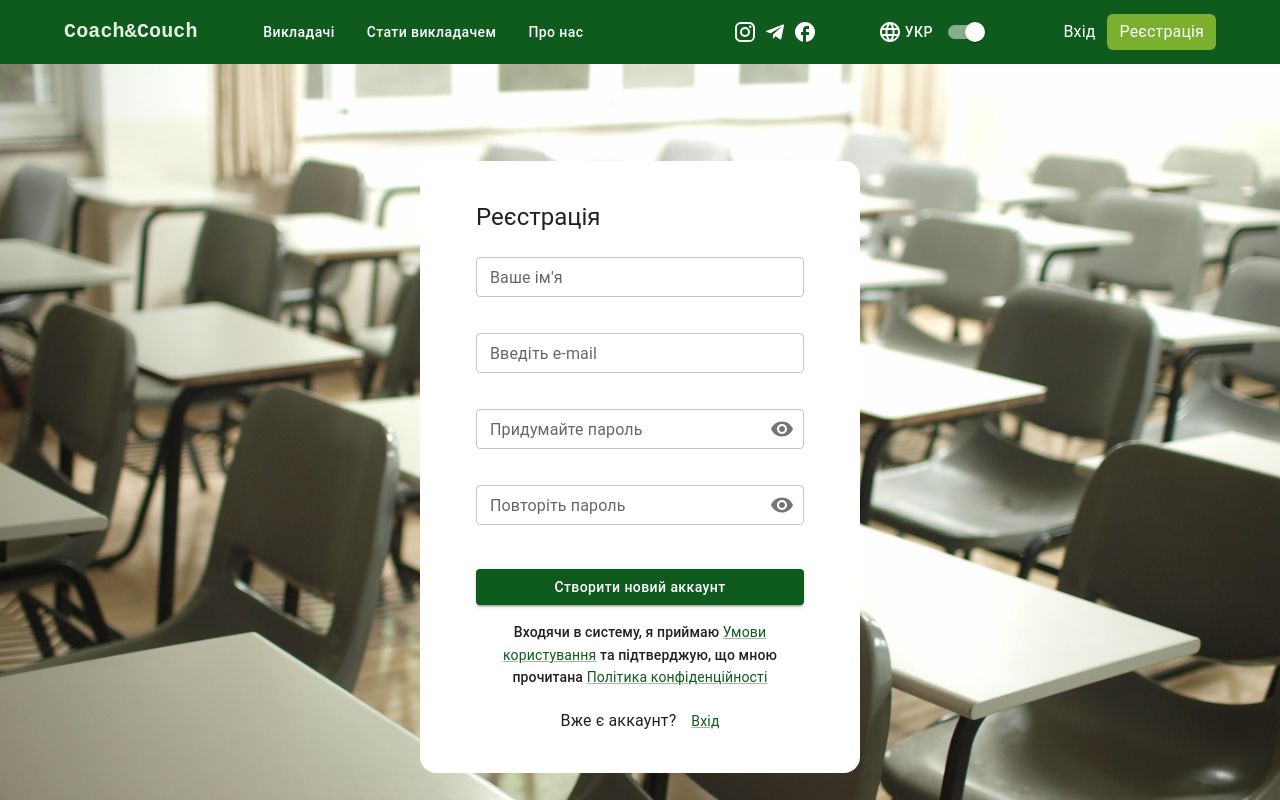
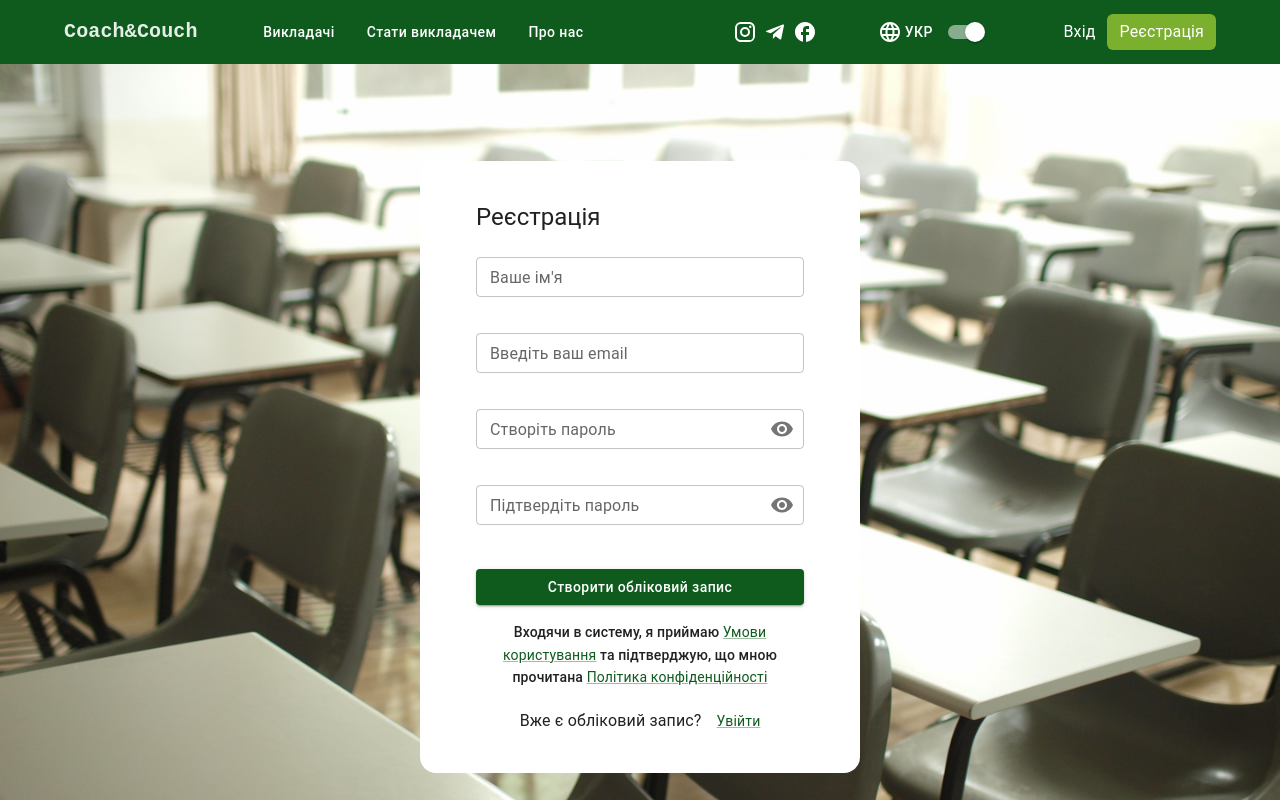
Before and after one commit to ViktoriiaPavliukh/CoachAndCouch, a React (Vite) app: page /registration in a window 1280 px wide. Shown: the top 800 px of the page. Built offline with nearby package versions, Linux system fonts and the light colour scheme.

Commit message:
translate SignUp Form

```diff
--- a/src/defaults/translations/messages.js
+++ b/src/defaults/translations/messages.js
@@ -15,6 +15,20 @@ const messages = {
     signInButton: "Sign In",
     newUser: "New user?",
     createAccount: "Create an account",
+    "signup.registration": "Registration",
+    "signup.firstName": "Your name",
+    "signup.email": "Enter your email",
+    "signup.password": "Create a password",
+    "signup.confirmPassword": "Confirm your password",
+    "signup.showPassword": "Show password",
+    "signup.createAccount": "Create an account",
+    "signup.checking": "Checking...",
+    "signup.termsAndConditions1": "By logging in, I accept ",
+    "signup.termsLink": "Terms of Service",
+    "signup.termsAndConditions2": "and confirm that I have read ",
+    "signup.privacyLink": "Privacy Policy",
+    "signup.alreadyHaveAccount": "Already have an account?",
+    "signup.signIn": "Sign In",
     "footer.text":
       "Learn your favorite language through individual lessons at any convenient place and time.",
     "footer.social": "Coach&Couch in social media:",
@@ -31,6 +45,20 @@ const messages = {
     "header.login": "Вхід",
     "header.logout": "Вихід",
     "header.registration": "Реєстрація",
+    "signup.registration": "Реєстрація",
+    "signup.firstName": "Ваше ім'я",
+    "signup.email": "Введіть ваш email",
+    "signup.password": "Створіть пароль",
+    "signup.confirmPassword": "Підтвердіть пароль",
+    "signup.showPassword": "Показати пароль",
+    "signup.createAccount": "Створити обліковий запис",
+    "signup.checking": "Перевіряємо...",
+    "signup.termsAndConditions1": "Входячи в систему, я приймаю ",
+    "signup.termsLink": "Умови користування",
+    "signup.termsAndConditions2": "та підтверджую, що мною прочитана ",
+    "signup.privacyLink": "Політика конфіденційності",
+    "signup.alreadyHaveAccount": "Вже є обліковий запис?",
+    "signup.signIn": "Увійти",
     signIn: "Вхід",
     enterEmail: "Введіть e-mail",
     enterPassword: "Введіть пароль",
--- a/src/views/auth/SignUp.jsx
+++ b/src/views/auth/SignUp.jsx
@@ -1,4 +1,14 @@
-import { Button, TextField, Link, Grid, Box, Typography, IconButton, InputAdornment } from "@mui/material";
+import { FormattedMessage, useIntl } from "react-intl";
+import {
+  Button,
+  TextField,
+  Link,
+  Grid,
+  Box,
+  Typography,
+  IconButton,
+  InputAdornment,
+} from "@mui/material";
 import { Visibility, VisibilityOff } from "@mui/icons-material";
 import { Link as ReactLink } from "react-router-dom";
 import { useFormik } from "formik";
@@ -9,6 +19,7 @@ import { registerUser } from "@/redux/auth/operations";
 import { selectIsLoggedIn } from "@/redux/auth/selectors";
 
 export function SignUp() {
+  const intl = useIntl();
   const isLoggedIn = useSelector(selectIsLoggedIn);
   const dispatch = useDispatch();
   const formik = useFormik({
@@ -33,7 +44,6 @@ export function SignUp() {
         backgroundRepeat: "no-repeat",
         width: "100%",
         height: "100vh",
-        // height: "calc(100vh - 70px)",
         display: "flex",
         flexDirection: "column",
         alignItems: "center",
@@ -56,9 +66,17 @@ export function SignUp() {
         }}
       >
         <Typography component="h1" variant="h5">
-          Реєстрація
+          <FormattedMessage
+            id="signup.registration"
+            defaultMessage="Registration"
+          />
         </Typography>
-        <Box component="form" noValidate onSubmit={formik.handleSubmit} sx={{ mt: 3 }}>
+        <Box
+          component="form"
+          noValidate
+          onSubmit={formik.handleSubmit}
+          sx={{ mt: 3 }}
+        >
           <Grid container spacing={2}>
             <Grid item xs={12}>
               <TextField
@@ -68,11 +86,13 @@ export function SignUp() {
                 sx={{ mb: 2.5 }}
                 value={formik.values.firstName}
                 onChange={formik.handleChange}
-                error={formik.touched.firstName && Boolean(formik.errors.firstName)}
+                error={
+                  formik.touched.firstName && Boolean(formik.errors.firstName)
+                }
                 helperText={formik.touched.firstName && formik.errors.firstName}
                 fullWidth
                 id="firstname"
-                label="Ваше ім'я"
+                label={<FormattedMessage id="signup.firstName" />}
               />
             </Grid>
             <Grid item xs={12}>
@@ -80,7 +100,7 @@ export function SignUp() {
                 fullWidth
                 size="small"
                 sx={{ mb: 2.5 }}
-                label="Введіть e-mail"
+                label={<FormattedMessage id="signup.email" />}
                 value={formik.values.email}
                 onChange={formik.handleChange}
                 error={formik.touched.email && Boolean(formik.errors.email)}
@@ -95,24 +115,35 @@ export function SignUp() {
                 size="small"
                 sx={{ mb: 2.5 }}
                 name="password"
-                label="Придумайте пароль"
+                label={<FormattedMessage id="signup.password" />}
                 type={formik.values.showPassword ? "text" : "password"}
                 InputProps={{
                   endAdornment: (
                     <InputAdornment position="end">
                       <IconButton
                         aria-label="toggle password visibility"
-                        onClick={() => formik.setFieldValue("showPassword", !formik.values.showPassword)}
+                        onClick={() =>
+                          formik.setFieldValue(
+                            "showPassword",
+                            !formik.values.showPassword
+                          )
+                        }
                         edge="end"
                       >
-                        {formik.values.showPassword ? <VisibilityOff /> : <Visibility />}
+                        {formik.values.showPassword ? (
+                          <VisibilityOff />
+                        ) : (
+                          <Visibility />
+                        )}
                       </IconButton>
                     </InputAdornment>
                   ),
                 }}
                 value={formik.values.password}
                 onChange={formik.handleChange}
-                error={formik.touched.password && Boolean(formik.errors.password)}
+                error={
+                  formik.touched.password && Boolean(formik.errors.password)
+                }
                 helperText={formik.touched.password && formik.errors.password}
                 autoComplete="new-password"
               />
@@ -123,25 +154,40 @@ export function SignUp() {
                 size="small"
                 sx={{ mb: 2.5 }}
                 name="passwordConfirm"
-                label="Повторіть пароль"
+                label={<FormattedMessage id="signup.confirmPassword" />}
                 type={formik.values.showPassword ? "text" : "password"}
                 InputProps={{
                   endAdornment: (
                     <InputAdornment position="end">
                       <IconButton
                         aria-label="toggle confirm visibility"
-                        onClick={() => formik.setFieldValue("showPassword", !formik.values.showPassword)}
+                        onClick={() =>
+                          formik.setFieldValue(
+                            "showPassword",
+                            !formik.values.showPassword
+                          )
+                        }
                         edge="end"
                       >
-                        {formik.values.showPassword ? <VisibilityOff /> : <Visibility />}
+                        {formik.values.showPassword ? (
+                          <VisibilityOff />
+                        ) : (
+                          <Visibility />
+                        )}
                       </IconButton>
                     </InputAdornment>
                   ),
                 }}
                 value={formik.values.passwordConfirm}
                 onChange={formik.handleChange}
-                error={formik.touched.passwordConfirm && Boolean(formik.errors.passwordConfirm)}
-                helperText={formik.touched.passwordConfirm && formik.errors.passwordConfirm}
+                error={
+                  formik.touched.passwordConfirm &&
+                  Boolean(formik.errors.passwordConfirm)
+                }
+                helperText={
+                  formik.touched.passwordConfirm &&
+                  formik.errors.passwordConfirm
+                }
                 autoComplete="new-password"
               />
             </Grid>
@@ -158,22 +204,40 @@ export function SignUp() {
               backgroundColor: (theme) => theme.palette.buttonColor.main,
             }}
           >
-            {isLoggedIn ? "Перевіряємо..." : "Створити новий аккаунт"}
+            {isLoggedIn ? (
+              <FormattedMessage
+                id="signup.checking"
+                defaultMessage="Checking..."
+              />
+            ) : (
+              <FormattedMessage id="signup.createAccount" />
+            )}
           </Button>
-          <Typography component="p" variant="h6" sx={{ fontSize: "14px", textAlign: "center" }}>
-            Входячи в систему, я приймаю{" "}
+          <Typography
+            component="p"
+            variant="h6"
+            sx={{ fontSize: "14px", textAlign: "center" }}
+          >
+            {<FormattedMessage id="signup.termsAndConditions1" />}
             <Link component={ReactLink} to="/" variant="body2">
-              Умови користування
+              {<FormattedMessage id="signup.termsLink" />}
             </Link>{" "}
-            та підтверджую, що мною прочитана{" "}
+            {<FormattedMessage id="signup.termsAndConditions2" />}
             <Link component={ReactLink} to="/" variant="body2">
-              Політика конфіденційності
+              {<FormattedMessage id="signup.privacyLink" />}
             </Link>
           </Typography>
           <Grid container justifyContent="center" sx={{ marginTop: "20px" }}>
-            <Typography>Вже є аккаунт?</Typography>
-            <Link component={ReactLink} to="/login" variant="body2" style={{ marginTop: "2px", marginLeft: "15px" }}>
-              Вхід
+            <Typography>
+              {<FormattedMessage id="signup.alreadyHaveAccount" />}
+            </Typography>
+            <Link
+              component={ReactLink}
+              to="/login"
+              variant="body2"
+              style={{ marginTop: "2px", marginLeft: "15px" }}
+            >
+              {<FormattedMessage id="signup.signIn" />}
             </Link>
           </Grid>
         </Box>
```
